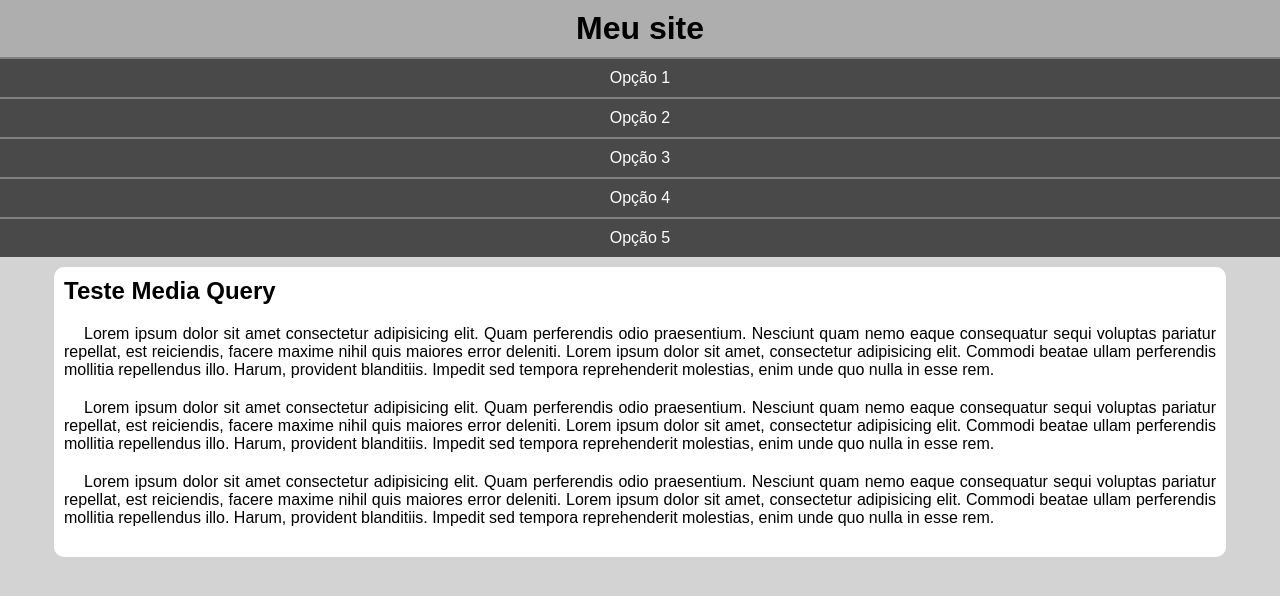
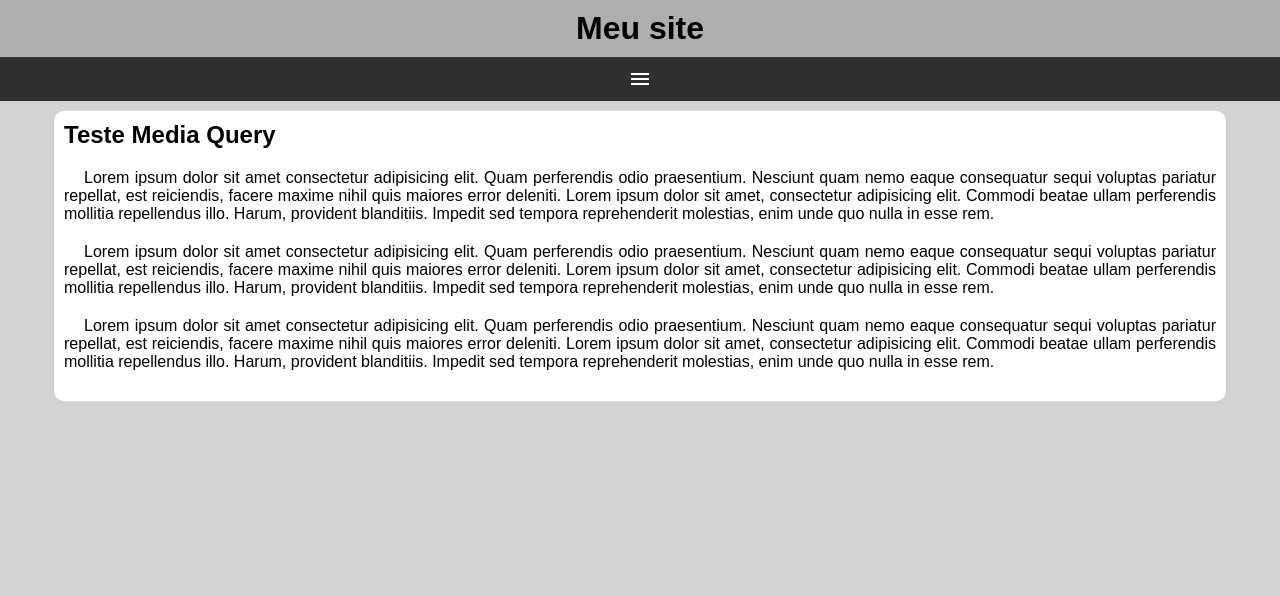
Before and after one commit to ana-vazz/html-css, a plain HTML site: page exercícios/ex026/mq005/index.html in a window 1280 px wide. Drawn offline with Linux system fonts and the light colour scheme.

Commit message:
MQ 005 - Menu

```diff
--- a/exercícios/ex026/mq005/estilos/style.css
+++ b/exercícios/ex026/mq005/estilos/style.css
@@ -15,8 +15,20 @@ header > h1{
     padding: 10px;
     text-align: center;
 }
+span#burger{
+    background-color: rgb(50, 47, 47);
+    display: block;
+    color: white;
+    text-align: center;
+    padding: 10px;
+    cursor: pointer;
+}
+span#burger:hover{
+    background-color: white;
+    color: black;
+}
 menu {
-    display: block;
+    display: none;
 }
 menu > ul{
     list-style-type: none;
--- a/exercícios/ex026/mq005/index.html
+++ b/exercícios/ex026/mq005/index.html
@@ -5,13 +5,15 @@
     <meta charset="UTF-8">
     <meta name="viewport" content="width=device-width, initial-scale=1.0">
     <title>Media Query</title>
+    <link href="https://fonts.googleapis.com/icon?family=Material+Icons" rel="stylesheet">
     <link rel="stylesheet" href="estilos/style.css">
 </head>
 
 <body>
     <header>
         <h1>Meu site</h1>
-        <menu>
+        <span id="burger" class="material-icons" oneclick="clickMenu">menu</span>
+        <menu id="itens">
             <ul>
                 <li><a href="0">Opção 1</a></li>
                 <li><a href="0">Opção 2</a></li>
@@ -29,6 +31,11 @@
             <p>Lorem ipsum dolor sit amet consectetur adipisicing elit. Quam perferendis odio praesentium. Nesciunt quam nemo eaque consequatur sequi voluptas pariatur repellat, est reiciendis, facere maxime nihil quis maiores error deleniti. Lorem ipsum dolor sit amet, consectetur adipisicing elit. Commodi beatae ullam perferendis mollitia repellendus illo. Harum, provident blanditiis. Impedit sed tempora reprehenderit molestias, enim unde quo nulla in esse rem.</p>
         </article>
     </main>
+    <script>
+        function clickMenu() {
+            ITENS.STYLE.DISPLAY = "block"
+        }
+    </script>
 </body>
 
 </html>
```
